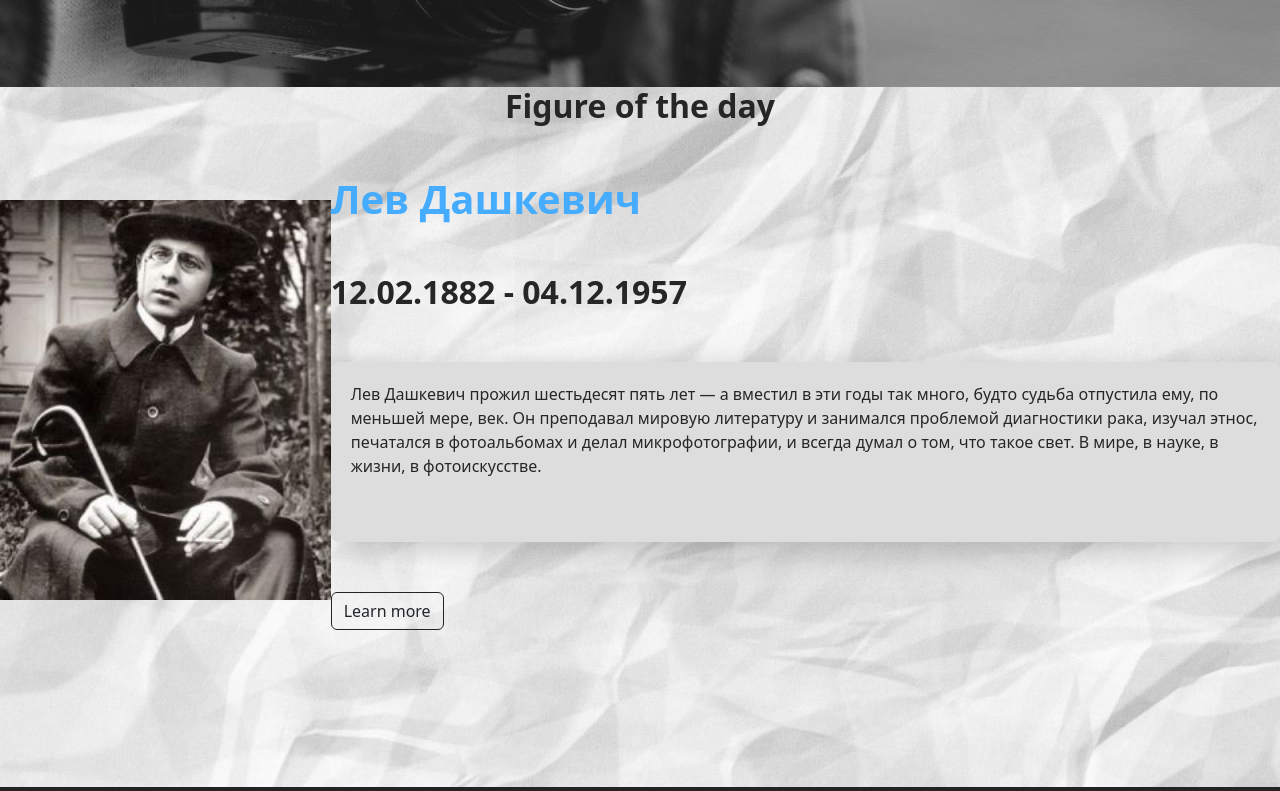
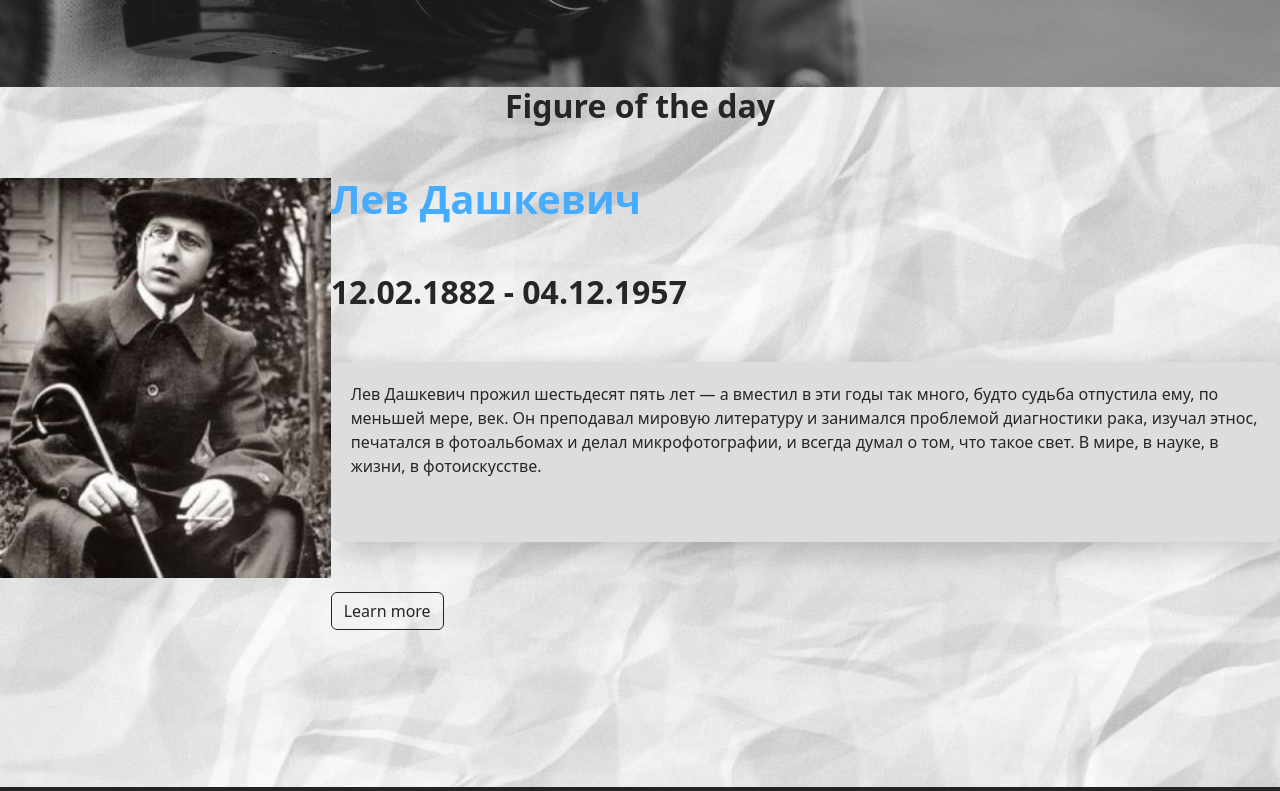
Before and after one commit to Blooife/rpi_laba2, a React (Create React App) app: page / in a window 1280 px wide. Shown: the part 501-1292 px from the top of the page. Built offline with nearby package versions, Linux system fonts and the light colour scheme.

Commit message:
mediatry

```diff
--- a/src/Card.css
+++ b/src/Card.css
@@ -11,13 +11,20 @@
     display:flex;
     color: #262626;
 }
+
+@media (max-width: 600px) {
+.cardInfo{
+    flex-direction: column;
+}
+}
 .cardImg{
     margin:auto ;
-    margin-top: 75px;
+    margin-top: calc(75px + (20 - 75)*((100vw - 320px)/(1600-320)));
 }
 .cardText{
     width: 1000px;
     text-align: justify;
+    margin-left: calc(0px + (30 - 0)*((100vw - 320px)/(1600-320)));;
 }
 .cardText>h1{
     text-align:left;
```
